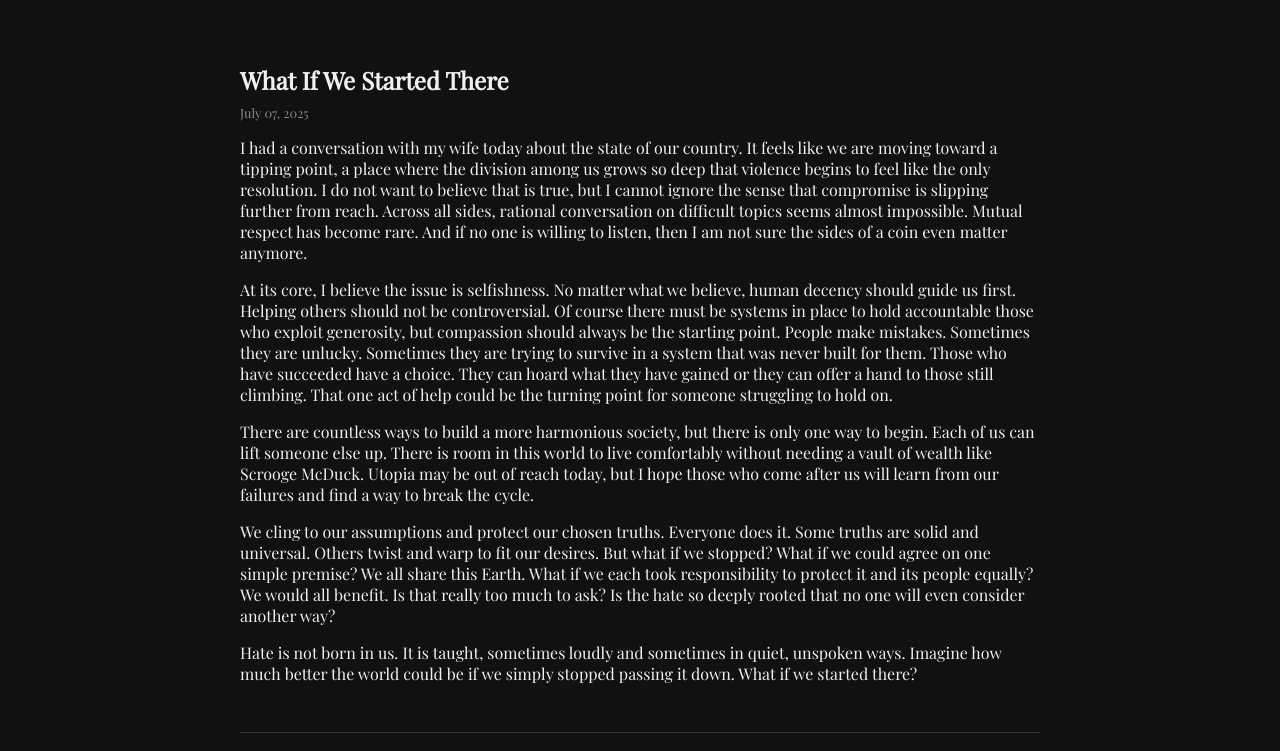
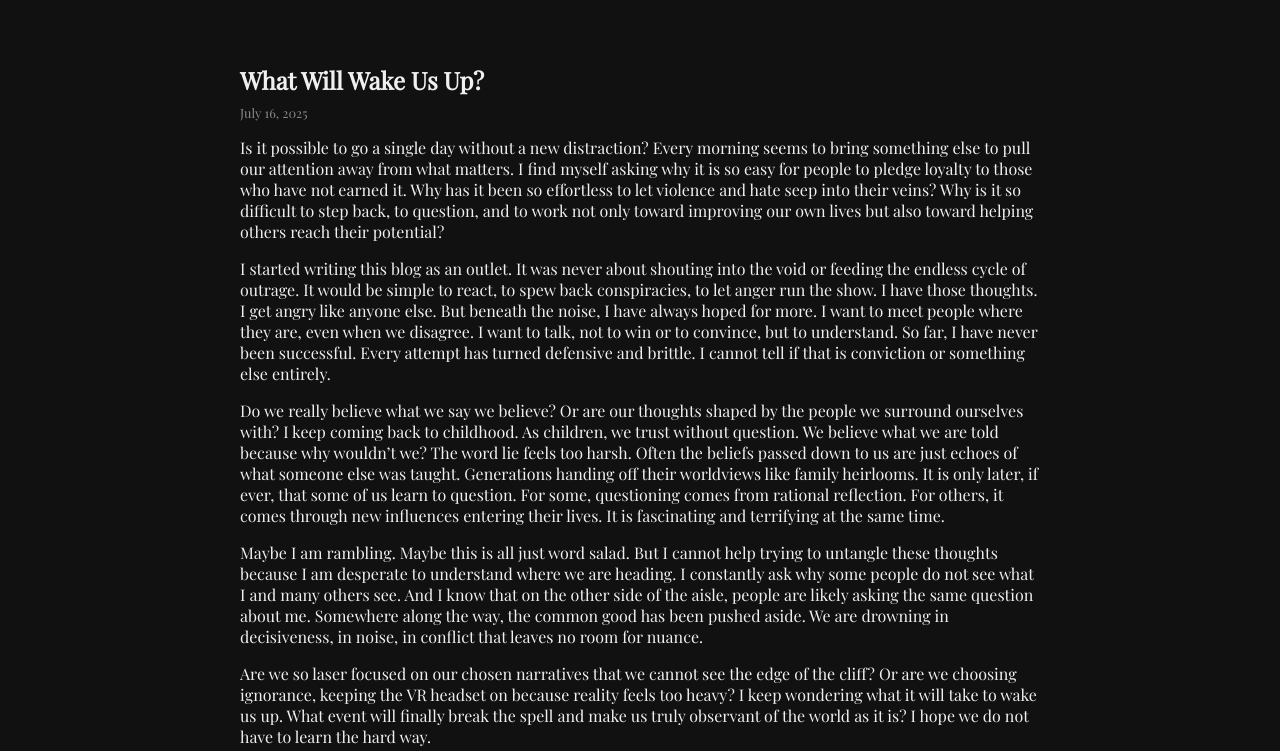
Before and after one commit to bpmericle/tragedy-is-the-new-reality, a plain HTML site: page index.htm in a window 1280 px wide. Shown: the part 896-1647 px from the top of the page. Drawn offline with nearby package versions, Linux system fonts and the light colour scheme.

Commit message:
New blog entry for 7/16/2025

```diff
--- a/index.htm
+++ b/index.htm
@@ -17,6 +17,44 @@
    </header>
 
    <main id="posts">
+      <article>
+         <h2>What Will Wake Us Up?</h2>
+         <time>July 16, 2025</time>
+         <div>
+            <p>Is it possible to go a single day without a new distraction? Every morning seems to bring something else
+               to pull our attention away from what matters. I find myself asking why it is so easy for people to pledge
+               loyalty to those who have not earned it. Why has it been so effortless to let violence and hate seep into
+               their veins? Why is it so difficult to step back, to question, and to work not only toward improving our
+               own lives but also toward helping others reach their potential?</p>
+
+            <p>I started writing this blog as an outlet. It was never about shouting into the void or feeding the
+               endless cycle of outrage. It would be simple to react, to spew back conspiracies, to let anger run the
+               show. I have those thoughts. I get angry like anyone else. But beneath the noise, I have always hoped for
+               more. I want to meet people where they are, even when we disagree. I want to talk, not to win or to
+               convince, but to understand. So far, I have never been successful. Every attempt has turned defensive and
+               brittle. I cannot tell if that is conviction or something else entirely.</p>
+
+            <p>Do we really believe what we say we believe? Or are our thoughts shaped by the people we surround
+               ourselves with? I keep coming back to childhood. As children, we trust without question. We believe what
+               we are told because why wouldn’t we? The word lie feels too harsh. Often the beliefs passed down to us
+               are just echoes of what someone else was taught. Generations handing off their worldviews like family
+               heirlooms. It is only later, if ever, that some of us learn to question. For some, questioning comes from
+               rational reflection. For others, it comes through new influences entering their lives. It is fascinating
+               and terrifying at the same time.</p>
+
+            <p>Maybe I am rambling. Maybe this is all just word salad. But I cannot help trying to untangle these
+               thoughts because I am desperate to understand where we are heading. I constantly ask why some people do
+               not see what I and many others see. And I know that on the other side of the aisle, people are likely
+               asking the same question about me. Somewhere along the way, the common good has been pushed aside. We are
+               drowning in decisiveness, in noise, in conflict that leaves no room for nuance.</p>
+
+            <p>Are we so laser focused on our chosen narratives that we cannot see the edge of the cliff? Or are we
+               choosing ignorance, keeping the VR headset on because reality feels too heavy? I keep wondering what it
+               will take to wake us up. What event will finally break the spell and make us truly observant of the world
+               as it is? I hope we do not have to learn the hard way.</p>
+         </div>
+      </article>
+
       <article>
          <h2>What If We Started There</h2>
          <time>July 07, 2025</time>
```
